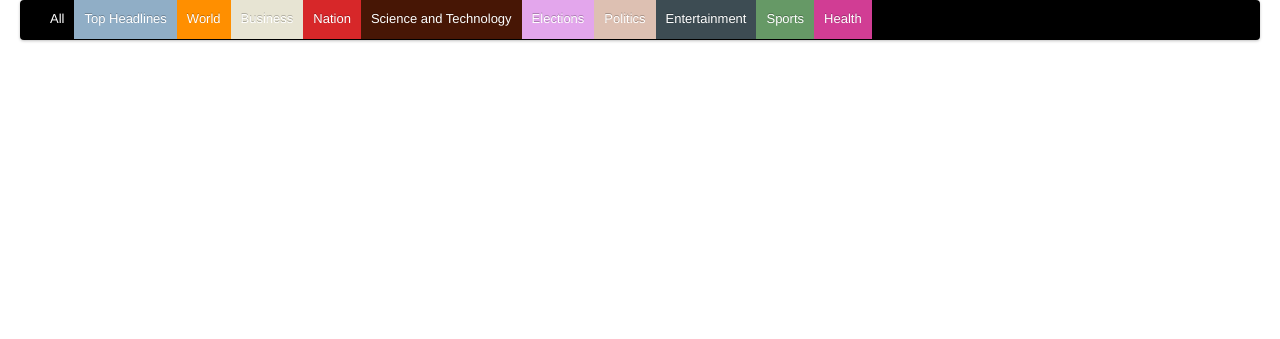
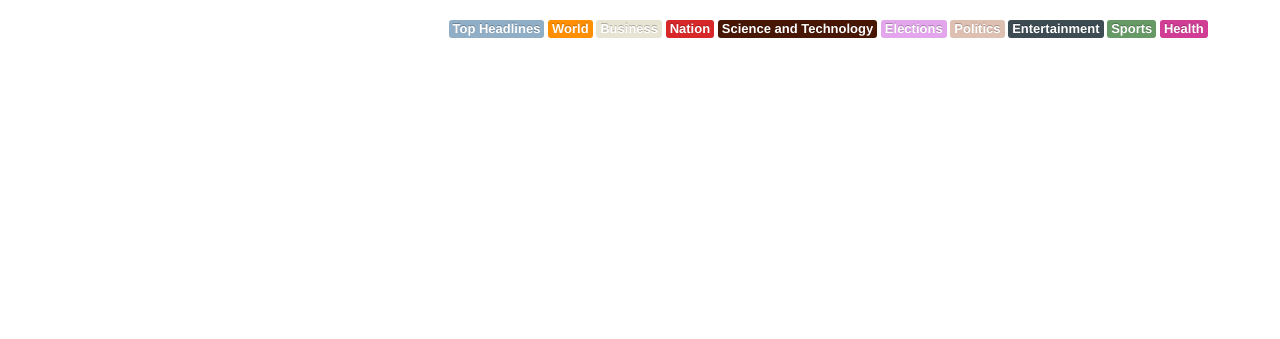
Before and after one commit to campalma/memoria, a Django app: page /visualize/ in a window 1280 px wide. Shown: the top 339 px of the page. Run offline with Django 3.2, Linux system fonts and the light colour scheme; some libraries are stand-ins or nearby versions.

Commit message:
Fixed size image, topics filter (only in view)

```diff
--- a/visualization/static/css/visualization.css
+++ b/visualization/static/css/visualization.css
@@ -1,14 +1,29 @@
-.navbar-inner{
-	background: black;
-	color: white;
+body{
+	padding: 20px;
 }
 
-.navbar .nav > li > a {
-	color: white;
+a:hover {
+	text-decoration: none;
+}
+
+img {
+	max-height: 300px;
+	display: block;
+	margin-left: auto;
+	margin-right: auto;
+}
+
+#image{
+	height: 300px;
+}
+
+.label{
+	font-size: 13px;
 }
 
 .headlines{
 	background: #90AEC6;
+	text-decoration: none;
 }
 
 .world{
@@ -46,3 +61,8 @@
 .health{
 	background: #D13D94;
 }
+
+.not-selected{
+	background: #C9C7C8;
+	color: #E8E8E8;
+}
--- a/visualization/static/javascript/visualization.js
+++ b/visualization/static/javascript/visualization.js
@@ -162,3 +162,12 @@ function drawLocationSeparations(){
 function getTopicColor(topic){
 	return topicColors[topic];
 }
+
+function topic_filter(topic_span){
+	if($(topic_span).hasClass("not-selected")){
+		$(topic_span).removeClass("not-selected");
+	}
+	else{
+		$(topic_span).addClass("not-selected");
+	}
+}
--- a/visualization/templates/visualize.html
+++ b/visualization/templates/visualize.html
@@ -12,27 +12,6 @@
 	<body id="body" onload="init()">
 		<div class="container-fluid">
 			<div class="row-fluid">
-				<div class="navbar">
-  					<div class="navbar-inner">
-    					<div class="container">
-							<ul class="nav">
-  								<li><a href="#">All</a></li>
-								<li class="headlines"><a href="#">Top Headlines</a></li>
-								<li class="world"><a href="#">World</a></li>
-								<li class="business"><a href="#">Business</a></li>
-								<li class="nation"><a href="#">Nation</a></li>
-								<li class="science"><a href="#">Science and Technology</a></li>
-								<li class="elections"><a href="#">Elections</a></li>
-								<li class="politics"><a href="#">Politics</a></li>
-								<li class="entertainment"><a href="#">Entertainment</a></li>
-								<li class="sports"><a href="#">Sports</a></li>
-								<li class="health"><a href="#">Health</a></li>
-							</ul>
-					    </div>
-					</div>
-				</div>
-			</div>
-			<div class="row-fluid">
     			<div id="info" class="span4">
     				<div id="image">
     				</div>
@@ -40,6 +19,16 @@
     				</div>
     			</div>
   				<div id="container" class="span8">
+	  				<a href="#"><span onclick="topic_filter(this)"class="label headlines">Top Headlines</span></a>
+					<a href="#"><span onclick="topic_filter(this)"class="label world">World</span></a>
+					<a href="#"><span onclick="topic_filter(this)"class="label business">Business</span></a>
+					<a href="#"><span onclick="topic_filter(this)"class="label nation">Nation</span></a>
+					<a href="#"><span onclick="topic_filter(this)"class="label science">Science and Technology</span></a>
+					<a href="#"><span onclick="topic_filter(this)"class="label elections">Elections</span></a>
+					<a href="#"><span onclick="topic_filter(this)"class="label politics">Politics</span></a>
+					<a href="#"><span onclick="topic_filter(this)"class="label entertainment">Entertainment</span></a>
+					<a href="#"><span onclick="topic_filter(this)"class="label sports">Sports</span></a>
+					<a href="#"><span onclick="topic_filter(this)"class="label health">Health</span></a>
 					<svg id="canvas"></svg>
 					<svg id="axis"></svg>
     			</div>
```
